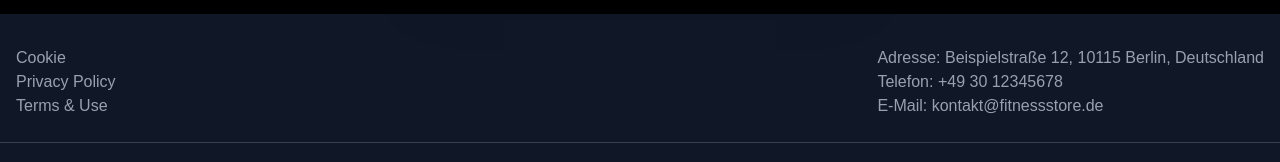
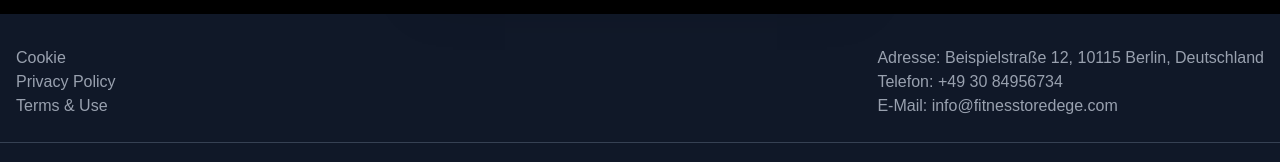
Before and after one commit to tereshonkov/gym-app, a Next.js app: page / in a window 1280 px wide. Shown: the part 6030-6192 px from the top of the page. Built offline with nearby package versions, Linux system fonts and the light colour scheme.

Commit message:
edit footer

```diff
--- a/components/Footer/index.tsx
+++ b/components/Footer/index.tsx
@@ -13,8 +13,8 @@ export default function Footer() {
                     <div className="flex flex-col gap-4 mt-6 md:mt-0">
                         <div className="text-gray-400">
                             <p>Adresse: Beispielstraße 12, 10115 Berlin, Deutschland</p>
-                            <p>Telefon: +49 30 12345678</p>
-                            <p>E-Mail: kontakt@fitnessstore.de</p>
+                            <p>Telefon: +49 30 84956734</p>
+                            <p>E-Mail: info@fitnesstoredege.com</p>
                         </div>
                     </div>
                 </div>
```
